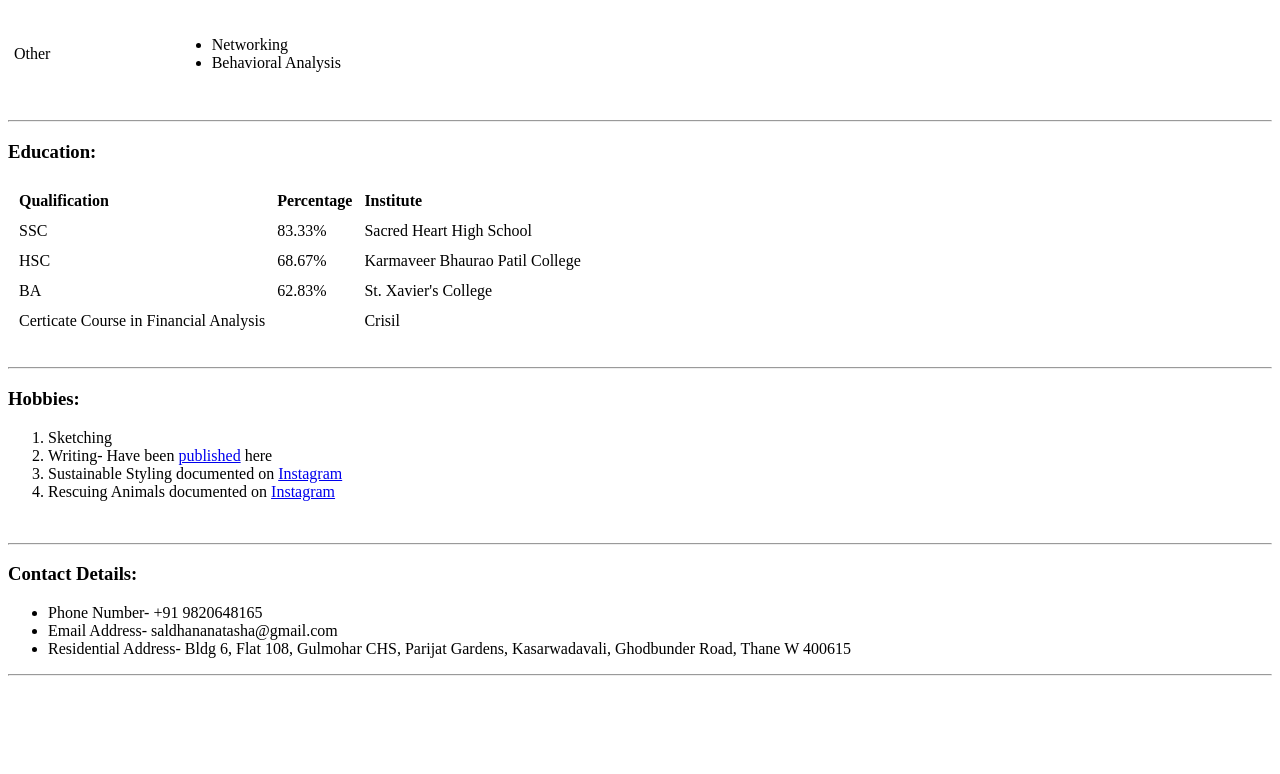
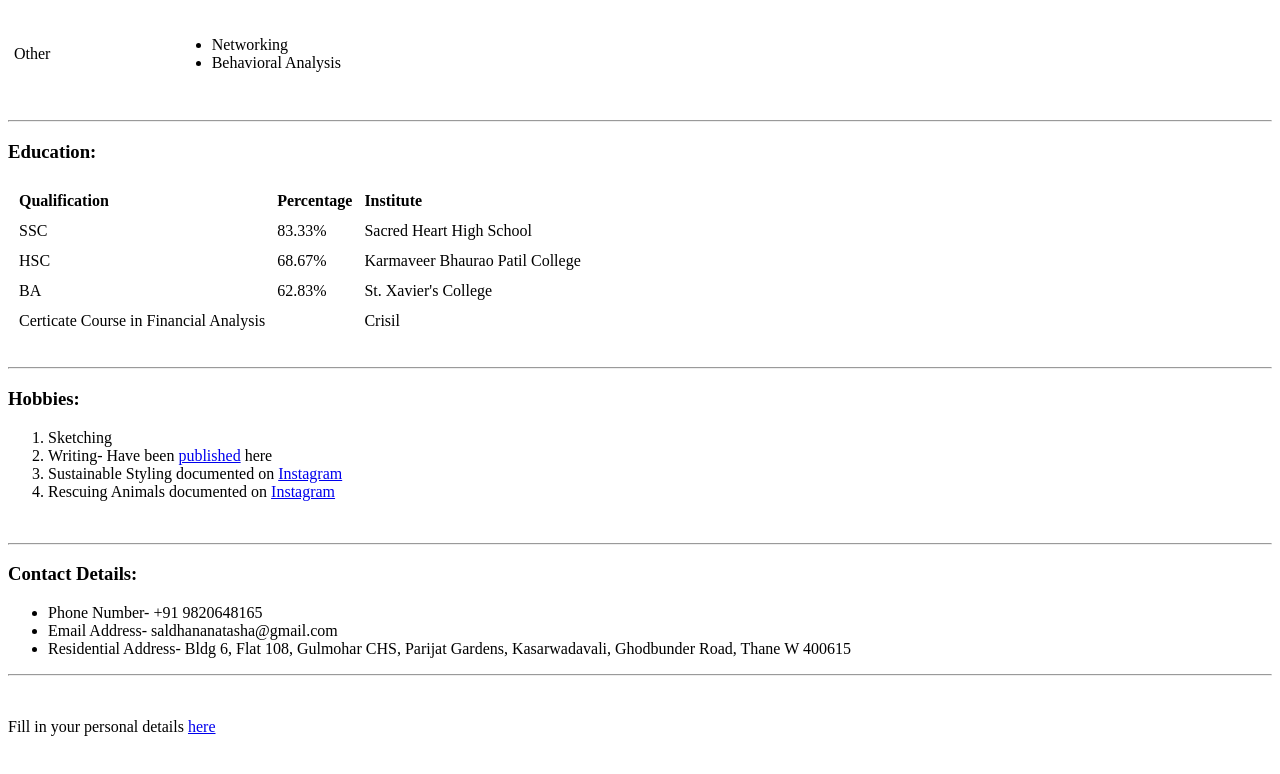
Before and after one commit to NatashaSal/Web-Development, a plain HTML site: page index.html in a window 1280 px wide. Shown: the part 739-1513 px from the top of the page. Before the commit the page ends 1449 px from the top, so only its background shows below. Drawn offline with Linux system fonts and the light colour scheme.

Commit message:
Add files via upload

```diff
--- a/index.html
+++ b/index.html
@@ -143,6 +143,9 @@
   </ul>
   <hr>
   <br>
+  <p>Fill in your personal details <a href="Personal Details.html">here</a></p>
+  <br>
+  <br>
 </body>
 
 </html>
```
